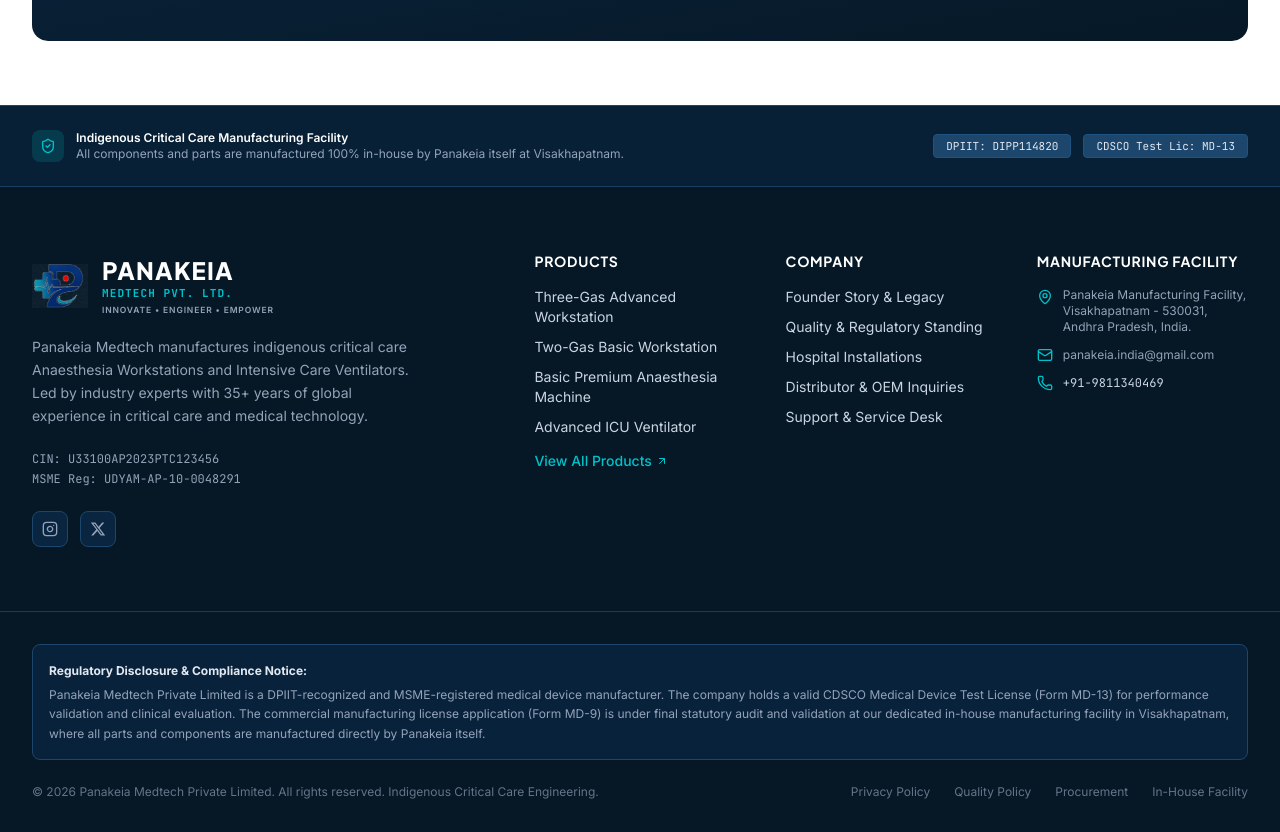
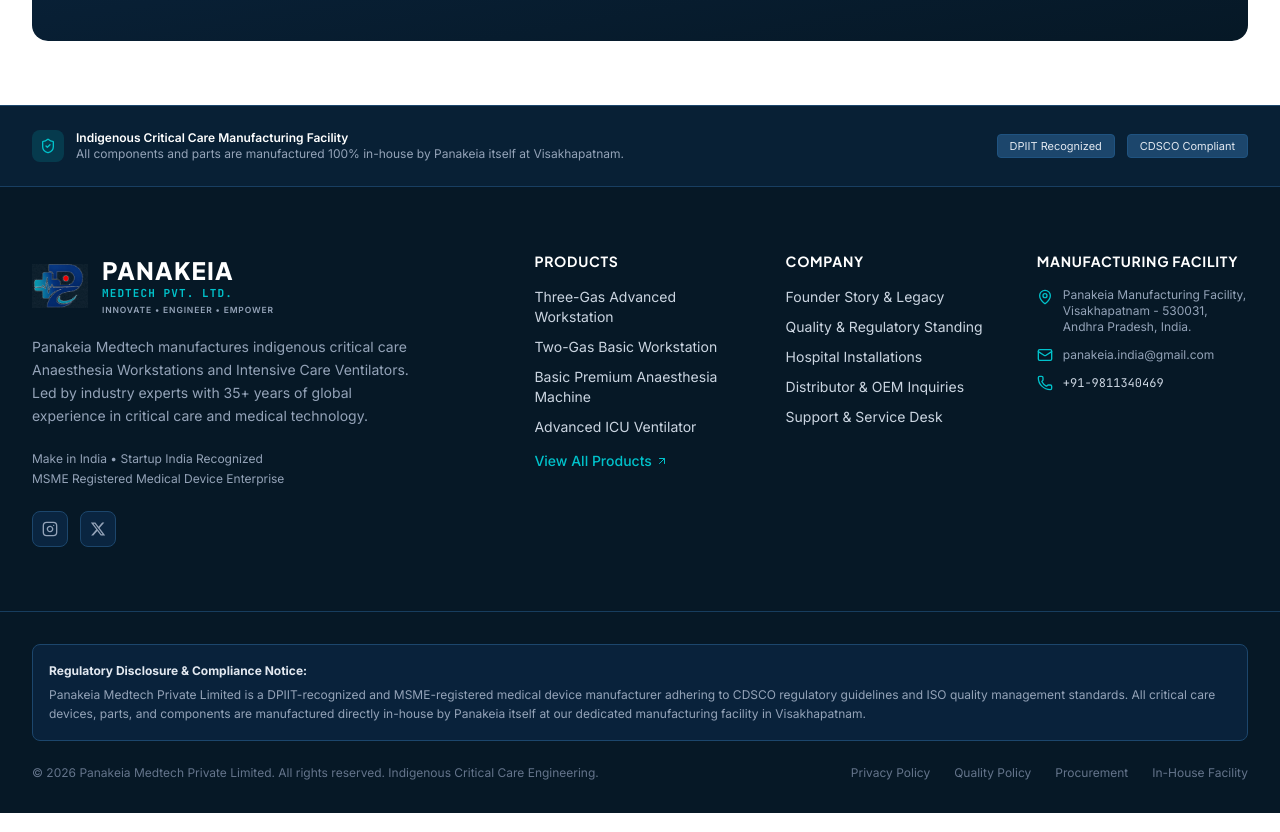
Before and after one commit to affanraza84/Panakeia, a Next.js app: page /clients in a window 1280 px wide. Shown: the part 1740-2572 px from the top of the page. Built offline with nearby package versions, Linux system fonts and the light colour scheme; no server answers; the database is empty.

Commit message:
chore: remove confidential registration codes and form identifiers

```diff
--- a/scripts/seed.ts
+++ b/scripts/seed.ts
@@ -28,7 +28,7 @@
       { label: "Absorber Capacity", value: "1.8 Liters dual-chamber with quick-release bypass" },
       { label: "Display", value: "12.1\" Color TFT anti-glare capacitive touchscreen" },
       { label: "Battery Autonomy", value: "180 minutes under full mechanical ventilation" },
-      { label: "Manufacturing Standard", value: "ISO 80601-2-13, IEC 60601-1, CDSCO MD-13 Compliant" },
+      { label: "Manufacturing Standard", value: "ISO 80601-2-13, IEC 60601-1, CDSCO Compliant" },
     ],
     images: [
       "/images/products/three-gas-system-advanced-anaesthesia-workstation.jpeg",
@@ -336,7 +336,6 @@
 const seedCertifications: Omit<ICertification, "_id" | "createdAt" | "updatedAt">[] = [
   {
     title: "DPIIT Recognition — Make in India MedTech Enterprise",
-    number: "DIPP114820",
     issuedBy: "Department for Promotion of Industry and Internal Trade (DPIIT), Ministry of Commerce & Industry",
     documentUrl: "/docs/dpiit-recognition.pdf",
     status: "active",
@@ -345,28 +344,25 @@
     order: 1,
   },
   {
-    title: "CDSCO Medical Device Test License (Form MD-13)",
-    number: "TL/MD/2024/00892",
+    title: "CDSCO Medical Device Regulatory Compliance",
     issuedBy: "Central Drugs Standard Control Organization (CDSCO), Directorate General of Health Services",
-    documentUrl: "/docs/cdsco-test-license.pdf",
+    documentUrl: "/docs/cdsco-compliance.pdf",
     status: "active",
     description:
-      "Granted CDSCO Medical Device Test License for examination, testing, and performance validation of Anaesthesia Workstations and Ventilators. Commercial manufacturing license application is in active audit progress at our dedicated in-house manufacturing facility.",
+      "Adherence to CDSCO regulatory standards for examination, testing, and performance validation of Anaesthesia Workstations and Ventilators at our dedicated in-house manufacturing facility.",
     order: 2,
   },
   {
-    title: "Commercial Medical Device Manufacturing License (Form MD-9)",
-    number: "Application Ref: PNK/MFG/2024/MD9-412",
-    issuedBy: "State Drugs Control Administration & CDSCO Joint Inspection Cell",
-    documentUrl: "/docs/mfg-license-application.pdf",
-    status: "pending",
+    title: "Medical Device Manufacturing Standards Compliance",
+    issuedBy: "State Drugs Control Administration & CDSCO Regulatory Framework",
+    documentUrl: "/docs/mfg-standards-compliance.pdf",
+    status: "active",
     description:
-      "Commercial Manufacturing License application currently under final facility validation and statutory audit at the Panakeia in-house manufacturing unit.",
+      "Facility validation, safety protocols, and rigorous quality audit adherence across the Panakeia in-house manufacturing unit.",
     order: 3,
   },
   {
     title: "MSME Udyam Registration",
-    number: "UDYAM-AP-10-0048291",
     issuedBy: "Ministry of Micro, Small and Medium Enterprises, Government of India",
     documentUrl: "/docs/msme-registration.pdf",
     status: "active",
@@ -376,7 +372,6 @@
   },
   {
     title: "ISO 13485:2016 Medical Devices Quality Management System",
-    number: "ISO13485-MED-9042",
     issuedBy: "TUV / Accredited Medical Device Registrar",
     documentUrl: "/docs/iso-13485-certificate.pdf",
     status: "active",
@@ -386,7 +381,6 @@
   },
   {
     title: "Panakeia In-House Manufacturing Facility",
-    number: "PNK-MFG-A84",
     issuedBy: "Panakeia Medtech Manufacturing Division, Visakhapatnam",
     documentUrl: "/docs/panakeia-facility-cert.pdf",
     status: "active",
--- a/src/app/quality/page.tsx
+++ b/src/app/quality/page.tsx
@@ -18,7 +18,7 @@
 export const metadata: Metadata = {
   title: "Quality, Standards & Regulatory Compliance",
   description:
-    "Review Panakeia Medtech's quality certifications, DPIIT recognition, MSME status, and transparent CDSCO Medical Device Test License regulatory standing.",
+    "Review Panakeia Medtech's quality certifications, DPIIT recognition, MSME registration, and CDSCO regulatory compliance.",
 };
 
 export const revalidate = 3600;
@@ -39,7 +39,7 @@
             Quality Assurance & Regulatory Standing
           </h1>
           <p className="mt-4 text-base sm:text-lg text-clinical-200 leading-relaxed">
-            Panakeia upholds stringent quality assurance standards and full regulatory compliance under the Medical Device Rules (MDR) 2017 governed by CDSCO.
+            Panakeia upholds stringent quality assurance standards and full regulatory compliance under the Medical Device Rules (MDR) governed by CDSCO.
           </p>
         </Container>
       </section>
@@ -57,10 +57,10 @@
                   Statutory Regulatory Standing Disclosure
                 </h3>
                 <p className="leading-relaxed">
-                  Panakeia Medtech Private Limited holds an active <strong>CDSCO Medical Device Test License (Form MD-13)</strong> granted for the examination, design evaluation, and performance testing of critical care devices (Anaesthesia Workstations & Ventilators).
+                  Panakeia Medtech Private Limited maintains active <strong>CDSCO Medical Device Regulatory Compliance</strong> for the design, examination, evaluation, and performance testing of critical care devices (Anaesthesia Workstations & Ventilators).
                 </p>
                 <p className="leading-relaxed">
-                  The commercial manufacturing license application (Form MD-9) is under active facility validation and joint regulatory audit with the State Drugs Control Administration at our dedicated in-house Visakhapatnam manufacturing unit, where all device parts and assemblies are produced by Panakeia itself. We maintain strict factual transparency regarding our regulatory journey.
+                  Our state-of-the-art in-house Visakhapatnam manufacturing facility operates under rigorous quality management and regulatory standards, where all device parts and assemblies are produced directly by Panakeia itself. We maintain strict factual adherence to national and international medical device regulations.
                 </p>
               </div>
             </div>
--- a/src/components/layout/Footer.tsx
+++ b/src/components/layout/Footer.tsx
@@ -35,11 +35,11 @@
           </div>
 
           <div className="flex items-center gap-3">
-            <span className="px-3 py-1 rounded bg-navy-800 border border-navy-700 text-clinical-200 font-mono text-[11px]">
-              DPIIT: DIPP114820
+            <span className="px-3 py-1 rounded bg-navy-800 border border-navy-700 text-clinical-200 text-[11px]">
+              DPIIT Recognized
             </span>
-            <span className="px-3 py-1 rounded bg-navy-800 border border-navy-700 text-clinical-200 font-mono text-[11px]">
-              CDSCO Test Lic: MD-13
+            <span className="px-3 py-1 rounded bg-navy-800 border border-navy-700 text-clinical-200 text-[11px]">
+              CDSCO Compliant
             </span>
           </div>
         </Container>
@@ -81,9 +81,9 @@
             <p className="text-xs sm:text-sm text-clinical-400 leading-relaxed max-w-sm">
               Panakeia Medtech manufactures indigenous critical care Anaesthesia Workstations and Intensive Care Ventilators. Led by industry experts with 35+ years of global experience in critical care and medical technology.
             </p>
-            <div className="pt-2 text-xs text-clinical-400 space-y-1 font-mono">
-              <div>CIN: U33100AP2023PTC123456</div>
-              <div>MSME Reg: UDYAM-AP-10-0048291</div>
+            <div className="pt-2 text-xs text-clinical-400 space-y-1">
+              <div>Make in India • Startup India Recognized</div>
+              <div>MSME Registered Medical Device Enterprise</div>
             </div>
 
             {/* Social Links */}
@@ -243,7 +243,7 @@
             <strong className="text-clinical-200 block mb-1">
               Regulatory Disclosure & Compliance Notice:
             </strong>
-            Panakeia Medtech Private Limited is a DPIIT-recognized and MSME-registered medical device manufacturer. The company holds a valid CDSCO Medical Device Test License (Form MD-13) for performance validation and clinical evaluation. The commercial manufacturing license application (Form MD-9) is under final statutory audit and validation at our dedicated in-house manufacturing facility in Visakhapatnam, where all parts and components are manufactured directly by Panakeia itself.
+            Panakeia Medtech Private Limited is a DPIIT-recognized and MSME-registered medical device manufacturer adhering to CDSCO regulatory guidelines and ISO quality management standards. All critical care devices, parts, and components are manufactured directly in-house by Panakeia itself at our dedicated manufacturing facility in Visakhapatnam.
           </div>
 
           <div className="flex flex-col sm:flex-row items-center justify-between gap-4 text-xs text-clinical-500 pt-2">
--- a/src/components/ui/CertificationCard.tsx
+++ b/src/components/ui/CertificationCard.tsx
@@ -42,12 +42,6 @@
               </Badge>
             </div>
           </div>
-
-          {certification.number && (
-            <span className="text-[11px] font-mono font-medium text-clinical-500 bg-clinical-100 px-2 py-0.5 rounded">
-              {certification.number}
-            </span>
-          )}
         </div>
 
         <h3 className="text-base font-bold text-navy-950 font-heading leading-snug">
--- a/src/components/ui/EquipmentShowcase.tsx
+++ b/src/components/ui/EquipmentShowcase.tsx
@@ -50,7 +50,7 @@
       { label: "Gas Inlets", value: "O2, N2O, Medical Air (280-600 kPa)" },
       { label: "Tidal Volume", value: "10 mL – 1,600 mL (Adult/Paediatric/Infant)" },
       { label: "Absorber", value: "1.8L Dual-Chamber Quick-Release" },
-      { label: "Standard", value: "ISO 80601-2-13 / CDSCO MD-13" },
+      { label: "Standard", value: "ISO 80601-2-13 / CDSCO Compliant" },
       { label: "Vaporizers", value: "Dual Selectatec-compatible Interlock Bar" },
       { label: "Manufacture", value: "100% In-House by Panakeia" }
     ],
@@ -227,7 +227,7 @@
       { label: "Modes", value: "VCV, PCV, SIMV, PSV, Manual" },
       { label: "Display", value: "7\" Color LCD with real-time loops" },
       { label: "Pressure Range", value: "High: 10-80, Low: 0-20 cmH2O" },
-      { label: "Standard", value: "ISO 80601-2-13 / CDSCO MD-13" }
+      { label: "Standard", value: "ISO 80601-2-13 / CDSCO Compliant" }
     ],
     imageSrc: "/images/products/anaevent-anaesthesia-ventilator.jpeg",
   },
--- a/src/components/ui/FullScreenHeroVideo.tsx
+++ b/src/components/ui/FullScreenHeroVideo.tsx
@@ -133,7 +133,7 @@
           <div className="mt-10 pt-6 border-t border-white/15 grid grid-cols-2 sm:grid-cols-3 gap-4 text-xs text-clinical-200">
             <div className="flex items-center gap-2 backdrop-blur-xs">
               <ShieldCheck className="w-4 h-4 text-med-teal-300 shrink-0" />
-              <span>CDSCO Test License</span>
+              <span>CDSCO Compliant</span>
             </div>
             <div className="flex items-center gap-2 backdrop-blur-xs">
               <Building2 className="w-4 h-4 text-med-teal-300 shrink-0" />
--- a/src/components/ui/IndigenousExcellenceStrip.tsx
+++ b/src/components/ui/IndigenousExcellenceStrip.tsx
@@ -111,7 +111,7 @@
     title: "Certified International Quality",
     subtitle: "Audited Regulatory & Medical Approvals",
     description:
-      "Built with strict adherence to ISO 13485:2016 (Medical Devices Quality Management) and ISO 9001:2015 standards, complying with CDSCO MD-13 rules through comprehensive factory stress tests.",
+      "Built with strict adherence to ISO 13485:2016 (Medical Devices Quality Management) and ISO 9001:2015 standards, complying with CDSCO regulatory guidelines through comprehensive factory stress tests.",
     icon: Award,
     color: {
       bg: "bg-amber-50",
@@ -123,7 +123,7 @@
     keyFeatures: [
       "ISO 13485:2016 Certified Facility",
       "ISO 9001:2015 Quality Management",
-      "CDSCO MD-13 & CE Compliant Systems",
+      "CDSCO & International Standards Compliant",
     ],
     pdfRef: "Official ISO & CDSCO Audit",
   },
--- a/src/lib/data.ts
+++ b/src/lib/data.ts
@@ -29,7 +29,7 @@
       { label: "Absorber Capacity", value: "1.8 Liters dual-chamber with quick-release bypass" },
       { label: "Display", value: "12.1\" Color TFT anti-glare capacitive touchscreen" },
       { label: "Battery Autonomy", value: "180 minutes under full mechanical ventilation" },
-      { label: "Manufacturing Standard", value: "ISO 80601-2-13, IEC 60601-1, CDSCO MD-13 Compliant" },
+      { label: "Manufacturing Standard", value: "ISO 80601-2-13, IEC 60601-1, CDSCO Compliant" },
     ],
     images: [
       "/images/products/three-gas-system-advanced-anaesthesia-workstation.jpeg",
@@ -351,7 +351,6 @@
   {
     _id: "cert-1",
     title: "DPIIT Recognition — Make in India MedTech Enterprise",
-    number: "DIPP114820",
     issuedBy: "Department for Promotion of Industry and Internal Trade (DPIIT), Ministry of Commerce & Industry",
     documentUrl: "/docs/dpiit-recognition.pdf",
     status: "active",
@@ -361,30 +360,27 @@
   },
   {
     _id: "cert-2",
-    title: "CDSCO Medical Device Test License (Form MD-13)",
-    number: "TL/MD/2024/00892",
+    title: "CDSCO Medical Device Regulatory Compliance",
     issuedBy: "Central Drugs Standard Control Organization (CDSCO), Directorate General of Health Services",
-    documentUrl: "/docs/cdsco-test-license.pdf",
+    documentUrl: "/docs/cdsco-compliance.pdf",
     status: "active",
     description:
-      "Granted CDSCO Medical Device Test License for examination, testing, and performance validation of Anaesthesia Workstations and Ventilators. Commercial manufacturing license application is in active audit progress at our dedicated in-house manufacturing facility.",
+      "Adherence to CDSCO regulatory standards for examination, testing, and performance validation of Anaesthesia Workstations and Ventilators at our dedicated in-house manufacturing facility.",
     order: 2,
   },
   {
     _id: "cert-3",
-    title: "Commercial Medical Device Manufacturing License (Form MD-9)",
-    number: "Application Ref: PNK/MFG/2024/MD9-412",
-    issuedBy: "State Drugs Control Administration & CDSCO Joint Inspection Cell",
-    documentUrl: "/docs/mfg-license-application.pdf",
-    status: "pending",
+    title: "Medical Device Manufacturing Standards Compliance",
+    issuedBy: "State Drugs Control Administration & CDSCO Regulatory Framework",
+    documentUrl: "/docs/mfg-standards-compliance.pdf",
+    status: "active",
     description:
-      "Commercial Manufacturing License application currently under final facility validation and statutory audit at the Panakeia in-house manufacturing unit.",
+      "Facility validation, safety protocols, and rigorous quality audit adherence across the Panakeia in-house manufacturing unit.",
     order: 3,
   },
   {
     _id: "cert-4",
     title: "MSME Udyam Registration",
-    number: "UDYAM-AP-10-0048291",
     issuedBy: "Ministry of Micro, Small and Medium Enterprises, Government of India",
     documentUrl: "/docs/msme-registration.pdf",
     status: "active",
@@ -395,7 +391,6 @@
   {
     _id: "cert-5",
     title: "ISO 13485:2016 Medical Devices Quality Management System",
-    number: "ISO13485-MED-9042",
     issuedBy: "Accredited Medical Device Registrar",
     documentUrl: "/docs/iso-13485-certificate.pdf",
     status: "active",
@@ -406,7 +401,6 @@
   {
     _id: "cert-6",
     title: "Panakeia In-House Manufacturing Facility",
-    number: "PNK-MFG-A84",
     issuedBy: "Panakeia Medtech Manufacturing Division, Visakhapatnam",
     documentUrl: "/docs/panakeia-facility-cert.pdf",
     status: "active",
```
